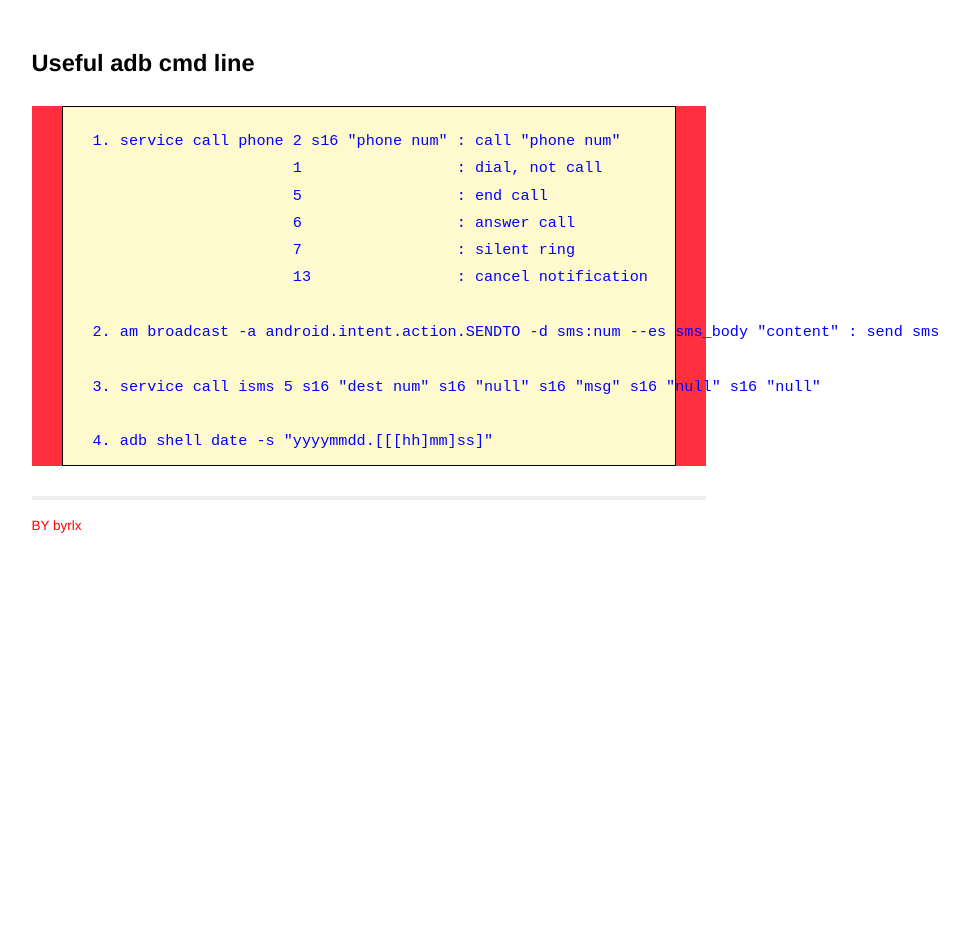
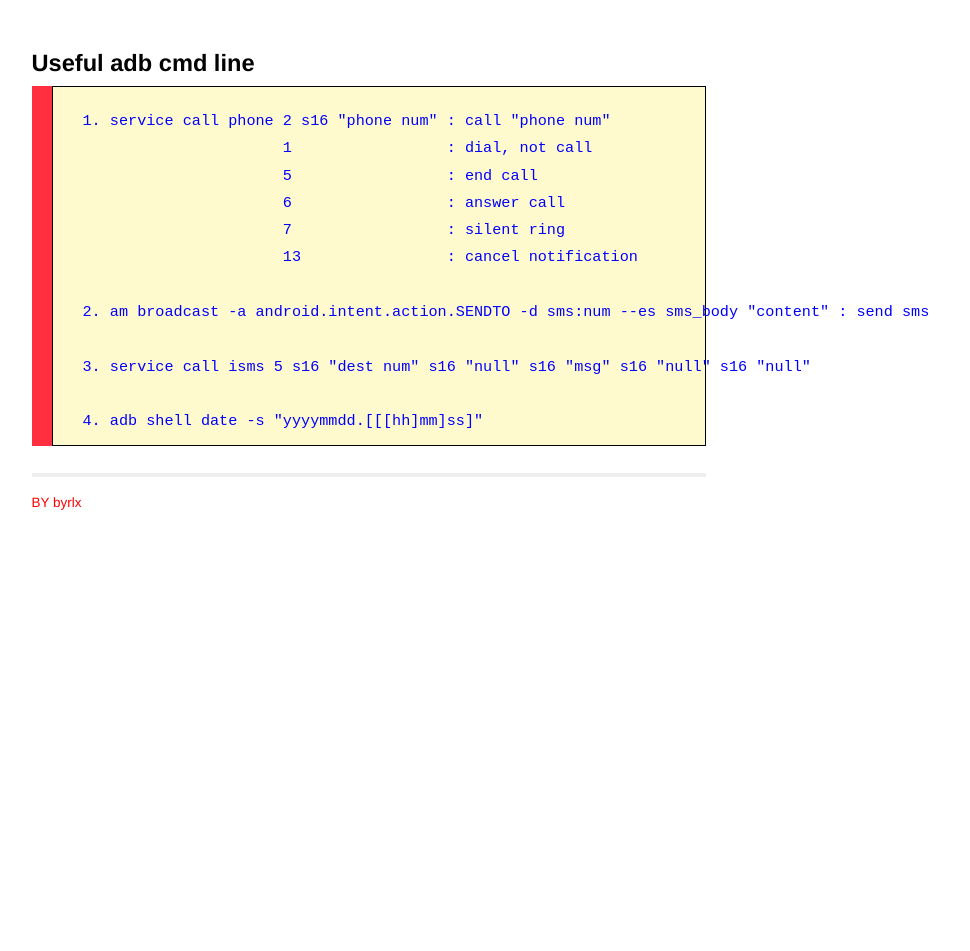
Before and after one commit to byrlx/byrlx.github.io, a Jekyll site: the page built from _posts/2013-06-16-useful-add-cmd-line.md, in a window 1280 px wide. Shown: the whole page, without its empty margins (271-1241 px from the left). Built offline with Jekyll 4.4.1, drawn with Linux system fonts in a browser that asks for light colours; Markdown is read by kramdown in place of the engine named in the settings.

Commit message:
modify post format

```diff
--- a/css/screen.css
+++ b/css/screen.css
@@ -168,7 +168,7 @@ body {
 		  padding:20px 5px 10px 30px;
 		  background:#fffacd;
 		  color:blue;
-		  margin:30px 30px 30px 30px;
+		  margin:10px 0 20px 20px;
 	  }
 
 	  .lxpost ul,
```
